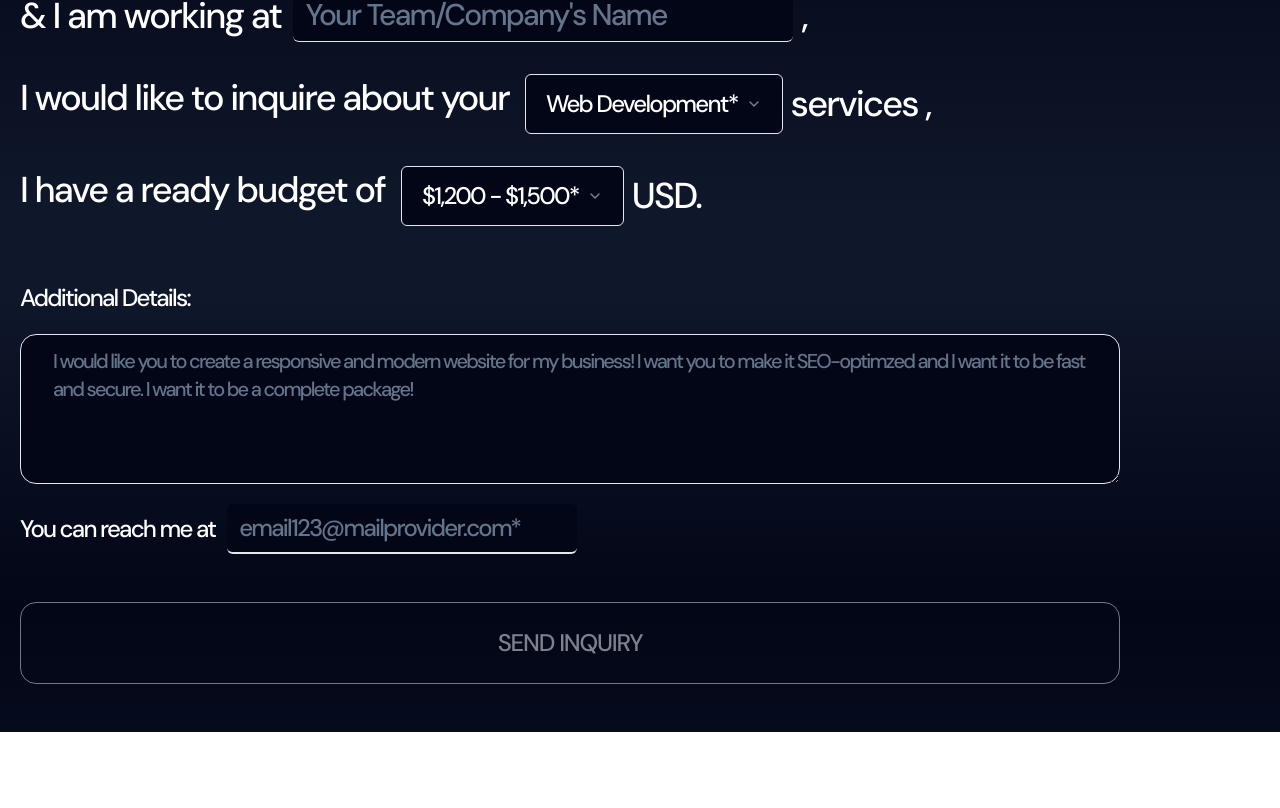
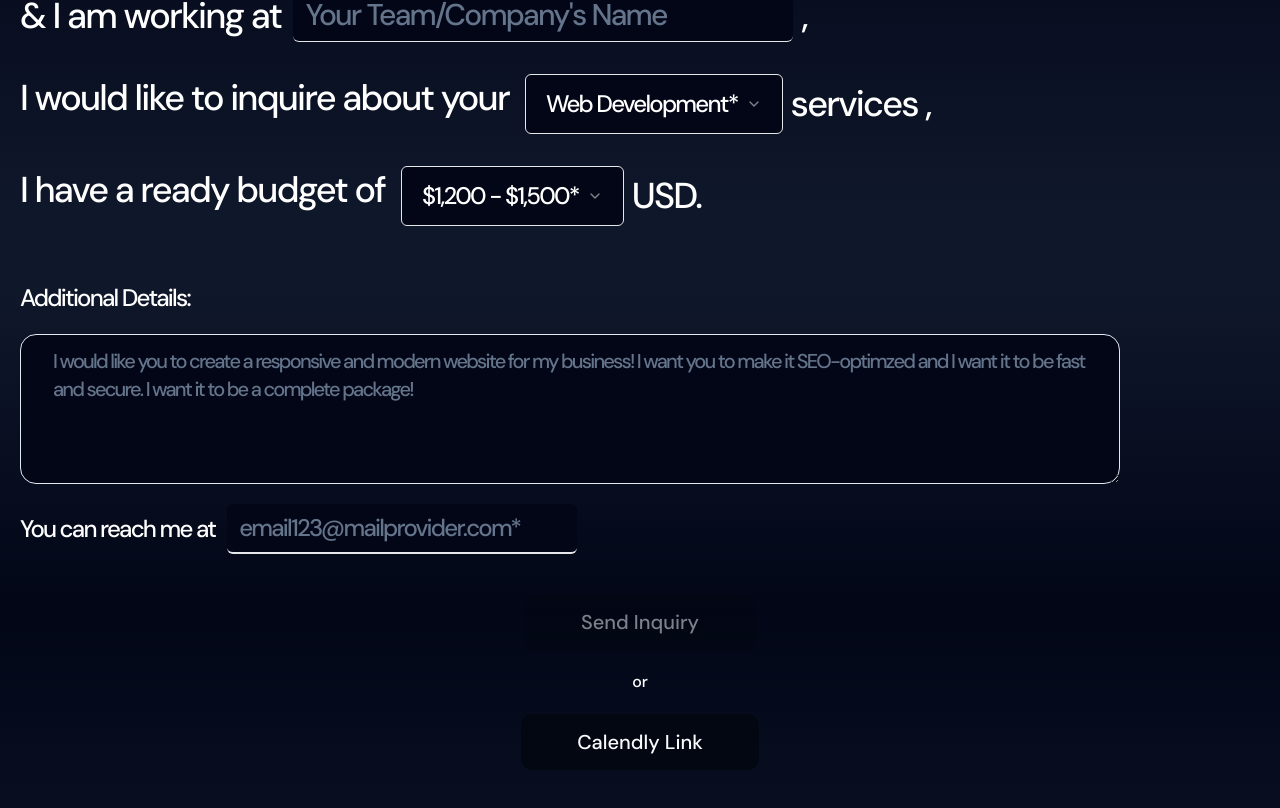
Before and after one commit to ethancreates/ethancreates-portfolio, a Next.js app: page /contact in a window 1280 px wide. Shown: the part 589-1397 px from the top of the page. Before the commit the page ends 1321 px from the top, so only its background shows below. Built offline with nearby package versions, Linux system fonts and the light colour scheme.

Commit message:
added calendly button on the contact form temporarily while I reword the contact page's design and code

```diff
--- a/src/app/contact/page.tsx
+++ b/src/app/contact/page.tsx
@@ -23,6 +23,8 @@ import { Input } from "@/components/ui/input";
 import { toast } from "@/components/ui/use-toast";
 import DottedButton from "@/components/ui/dotted-button";
 import Link from "next/link";
+import { Resend } from "resend";
+import { NextResponse } from "next/server";
 
 const ContactPage = () => {
   const FormSchema = z.object({
@@ -48,14 +50,7 @@ const ContactPage = () => {
   });
 
   function onSubmit(data: z.infer<typeof FormSchema>) {
-    toast({
-      title: "You submitted the following values:",
-      description: (
-        <pre className="mt-2 w-[340px] rounded-md bg-slate-950 p-4">
-          <code className="text-white">{JSON.stringify(data, null, 2)}</code>
-        </pre>
-      ),
-    });
+    contactFormAction();
   }
   return (
     <main className="px-5 max-md:px-10  max-w-screen-xl mx-auto pt-10 font-medium">
@@ -248,13 +243,27 @@ const ContactPage = () => {
             </div>
           </div>
           {/* Submit Button */}
+          <div className="flex flex-col items-center">
             <Button
               type="submit"
               disabled
-            className="my-12 lg:w-[1100px] max-sm:w-[300px] text-2xl py-10 rounded-2xl border  bg-scale-950 uppercase hover:text-slate-950 transition-all tracking-tighter hover:bg-gray-400"
+              className="mt-10 mb-5 bg-gray-950 text-xl py-7 px-14 rounded-xl"
             >
               Send Inquiry
             </Button>
+            <p>or</p>
+            <Button
+              asChild
+              className="mb-10 mt-5 bg-gray-950 text-xl py-7 px-14 rounded-xl"
+            >
+              <Link
+                href="https://calendly.com/ethancreates/discovery-call"
+                target="_blank"
+              >
+                Calendly Link
+              </Link>
+            </Button>
+          </div>
         </form>
       </Form>
     </main>
```
Also changed, not shown: 1 other file (tests, documents, lock files or other folders). Lines whose indentation alone changed are shown as unchanged.
